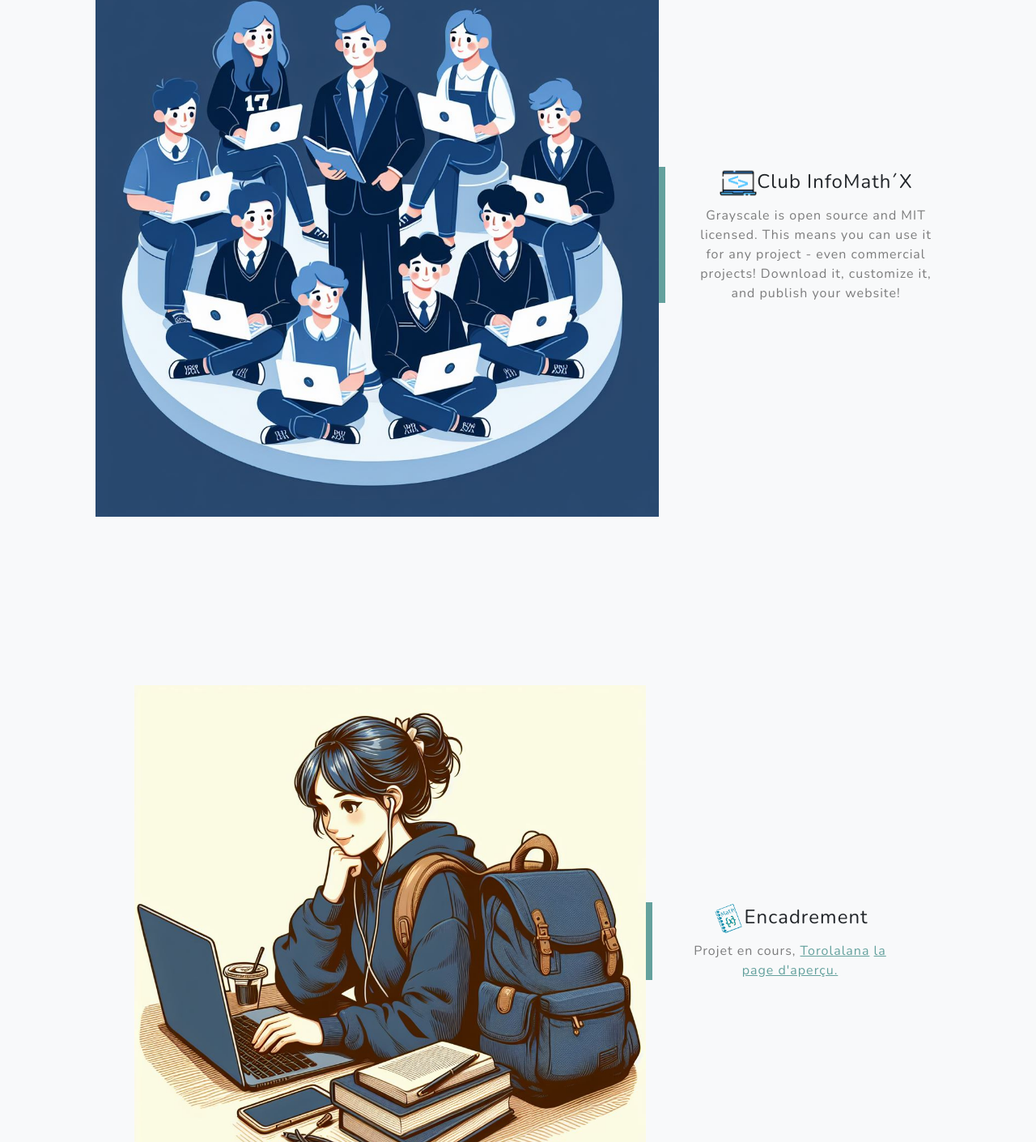
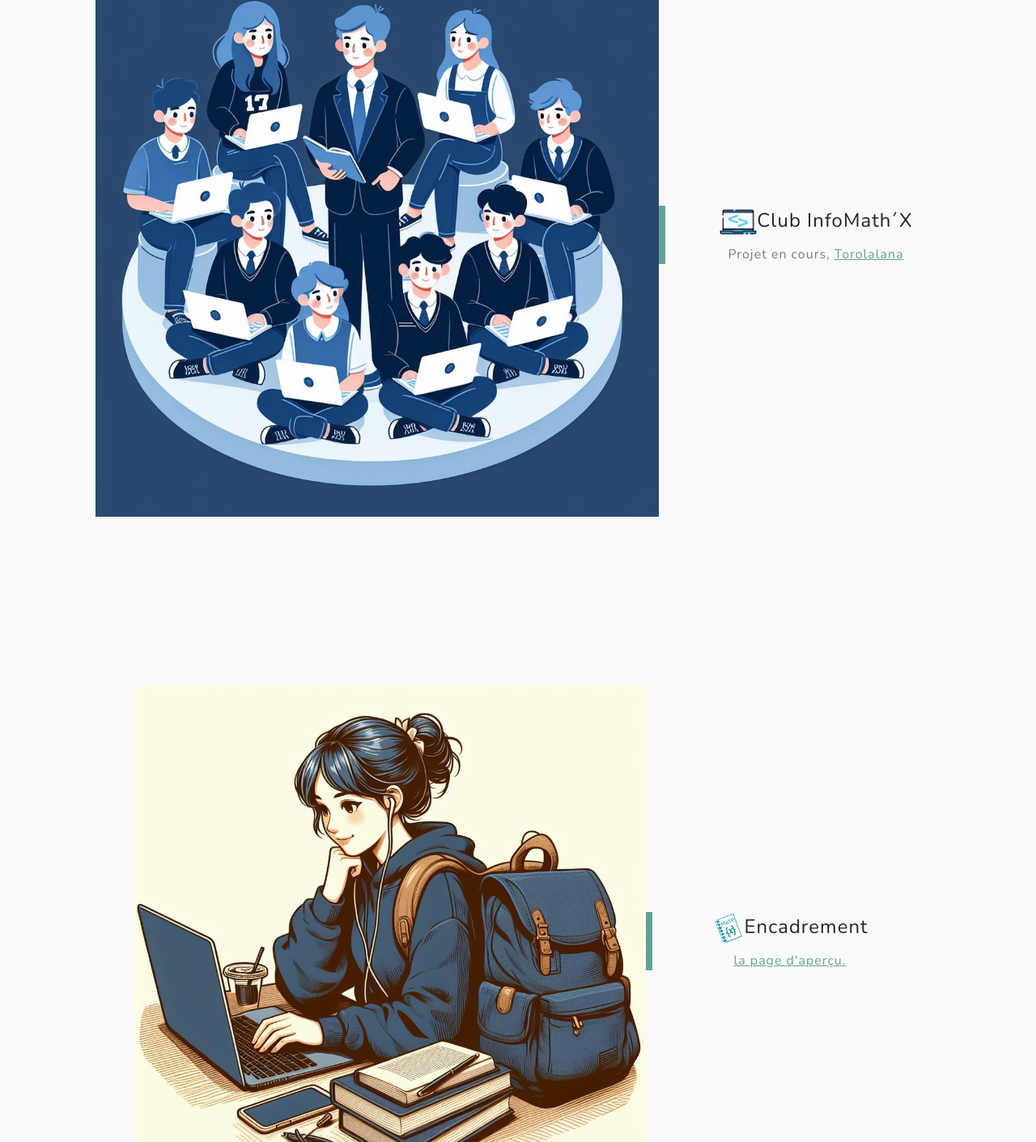
Before and after one commit to raantss18/mathxmad.github.io, a plain HTML site: page index.html in a window 1280 px wide. Shown: the part 2274-3684 px from the top of the page at 81% size. Drawn offline with nearby package versions, Linux system fonts and the light colour scheme.

Commit message:
torolalana

```diff
--- a/index.html
+++ b/index.html
@@ -82,8 +82,7 @@
                     <div class="col-xl-4 col-lg-5">
                         <div class="featured-text text-center text-lg-left">
                             <h4><img height="40" src="assets/logo7.png" alt="..." />Club InfoMath´X</h4>
-                            <p class="text-black-50 mb-0">Grayscale is open source and MIT licensed. This means you can use it for
-                                any project - even commercial projects! Download it, customize it, and publish your website!</p>
+                            <p class="text-black-50 mb-0">Projet en cours,  <a href="Torolalana/toro2.html">Torolalana</a></p>
                         </div>
                     </div>
                 </div>
@@ -95,7 +94,7 @@
                             <div class="col-xl-4 col-lg-5">
                                 <div class="featured-text text-center text-lg-left">
                                     <h4><img height="40" src="assets/logo4.png" alt="..." />Encadrement</h4>
-                                    <p class="text-black-50 mb-0">Projet en cours,  <a href="Torolalana/toro2.html">Torolalana</a>
+                                    <p class="text-black-50 mb-0">
                                         <a href="encadrement/index.html">la page d'aperçu.</a></p>
                                 </div>
                             </div>
```
